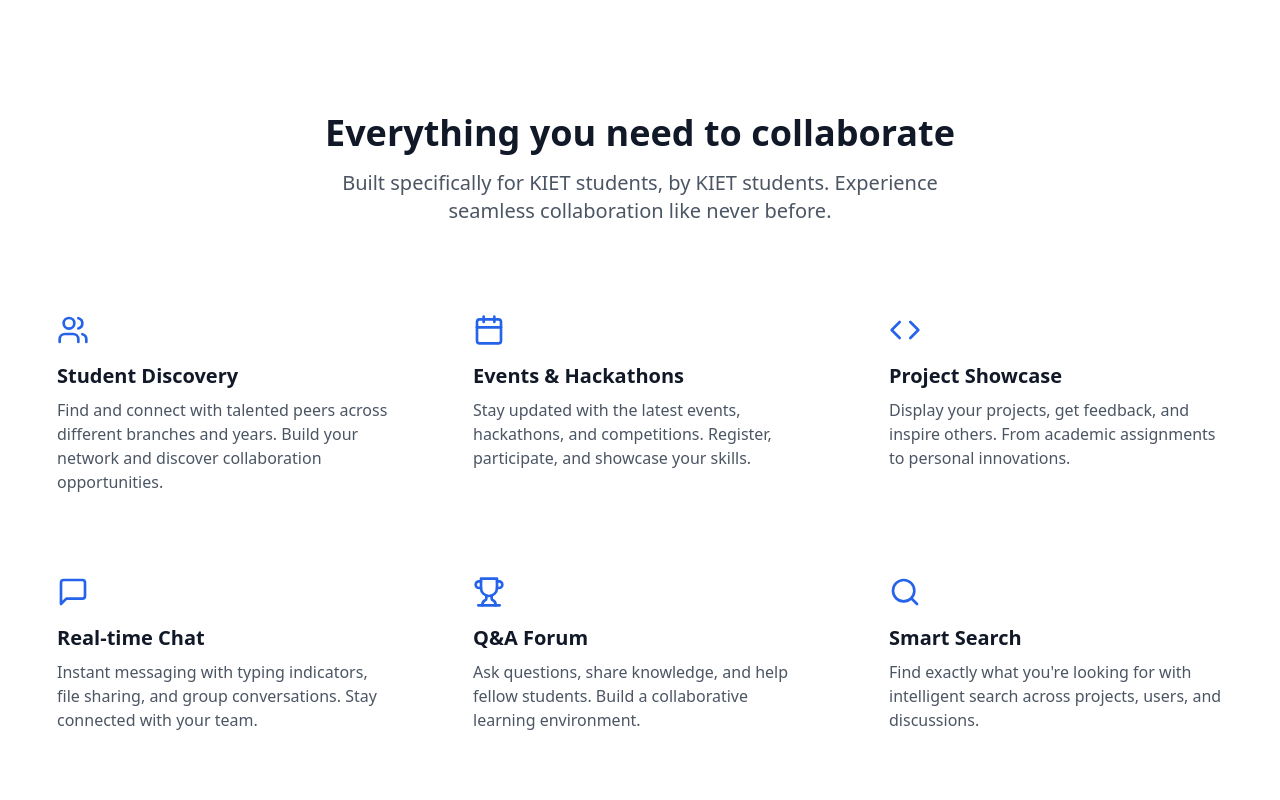
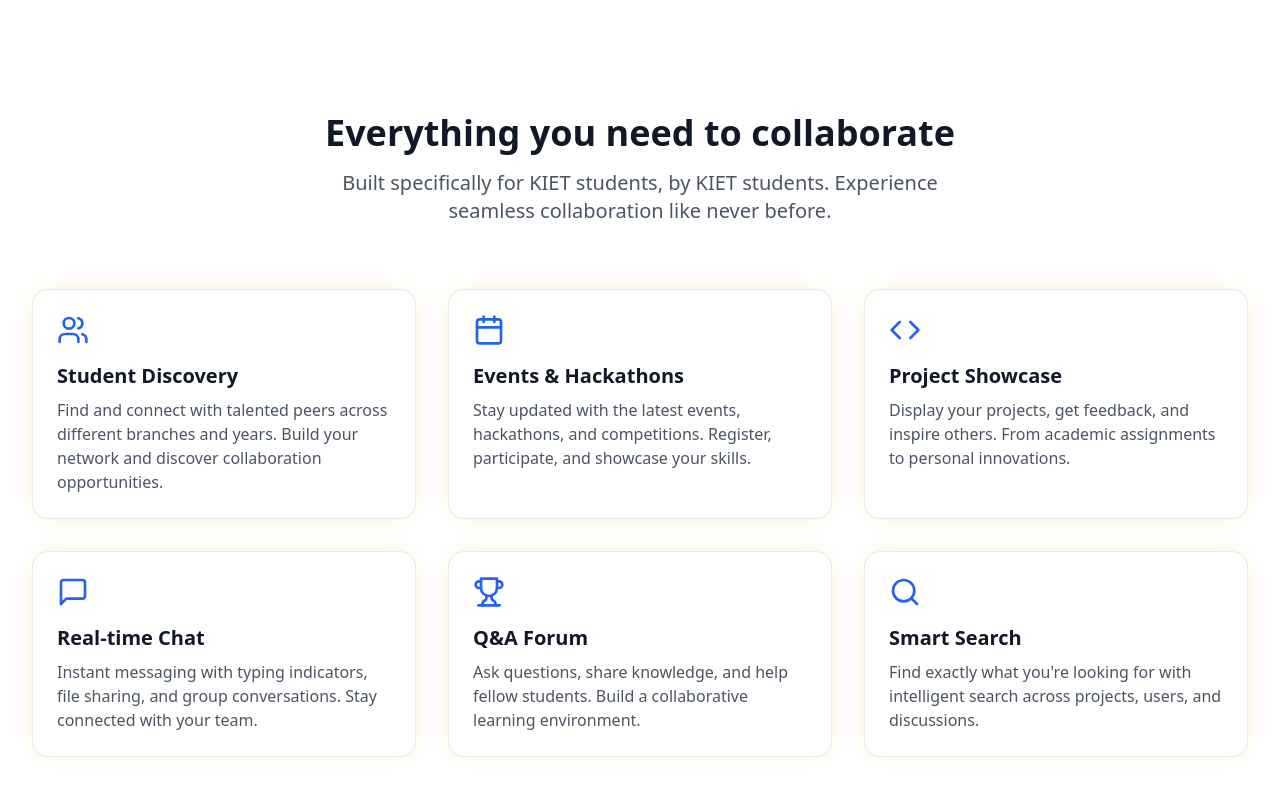
Before and after one commit to kartik-singhhh03/kiet_collab, a React (Vite) app: page / in a window 1280 px wide. Shown: the part 578-1378 px from the top of the page. Built offline with nearby package versions, Linux system fonts and the light colour scheme.

Commit message:
FeatureCard container
cgen-17aeed4f815c4219a733eb41fdd601e3

```diff
--- a/src/App.tsx
+++ b/src/App.tsx
@@ -227,7 +227,7 @@ interface FeatureCardProps {
 
 function FeatureCard({ icon, title, description, isDark }: FeatureCardProps) {
   return (
-    <div className="group p-6 rounded-2xl bg-white/60 dark:bg-gray-800/60 backdrop-blur-sm border border-white/20 dark:border-gray-700/20 hover:bg-white/80 dark:hover:bg-gray-800/80 transition-all duration-300 hover:-translate-y-1 hover:shadow-xl">
+    <div className="group p-6 rounded-2xl bg-white dark:bg-black border border-gray-200 dark:border-gray-800 transition-all duration-300 hover:-translate-y-1 shadow-[0_0_20px_rgba(234,179,8,0.15)] hover:shadow-[0_0_28px_rgba(234,179,8,0.28)]">
       <div className="text-blue-600 dark:text-blue-400 mb-4 group-hover:scale-110 transition-transform duration-200">
         {icon}
       </div>
```
